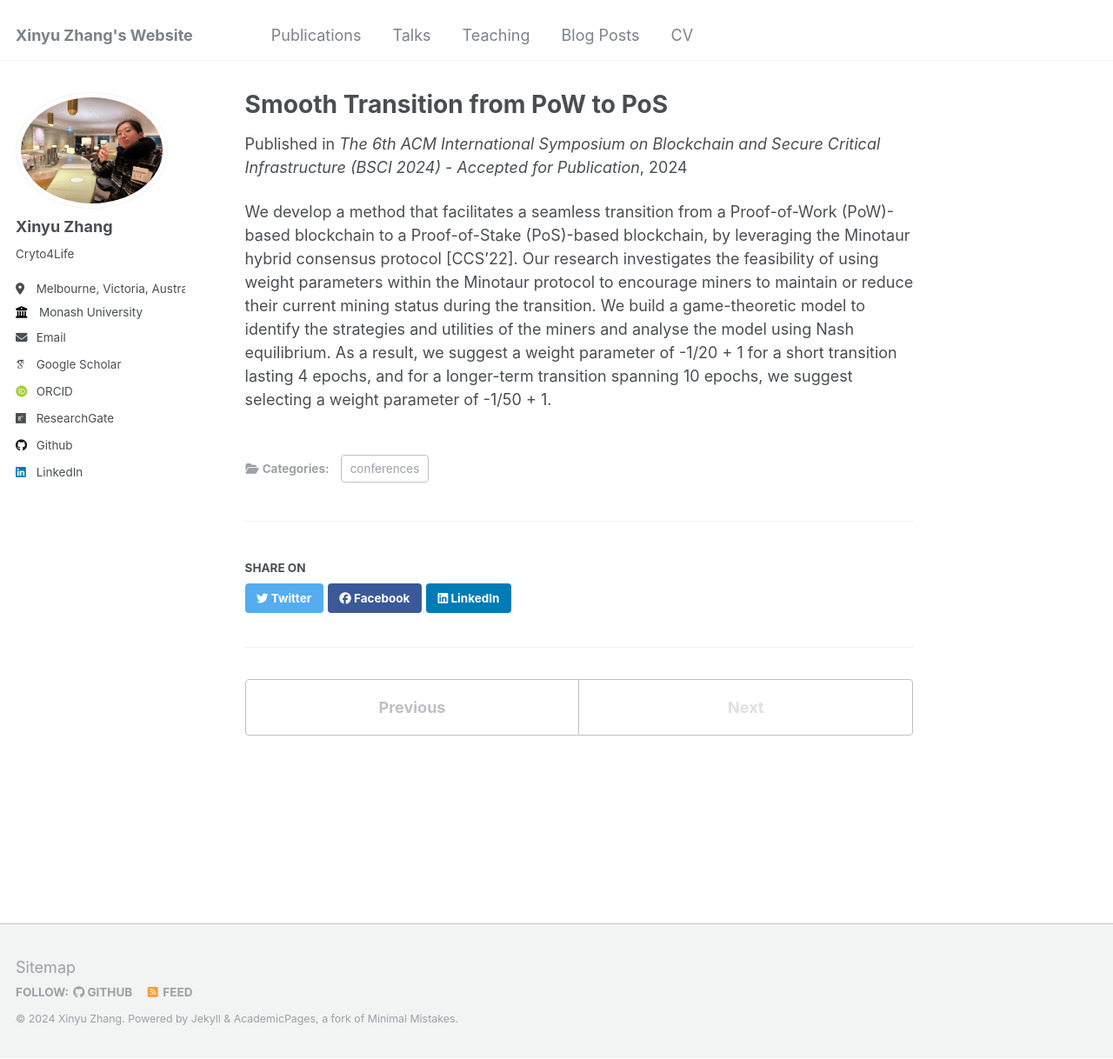
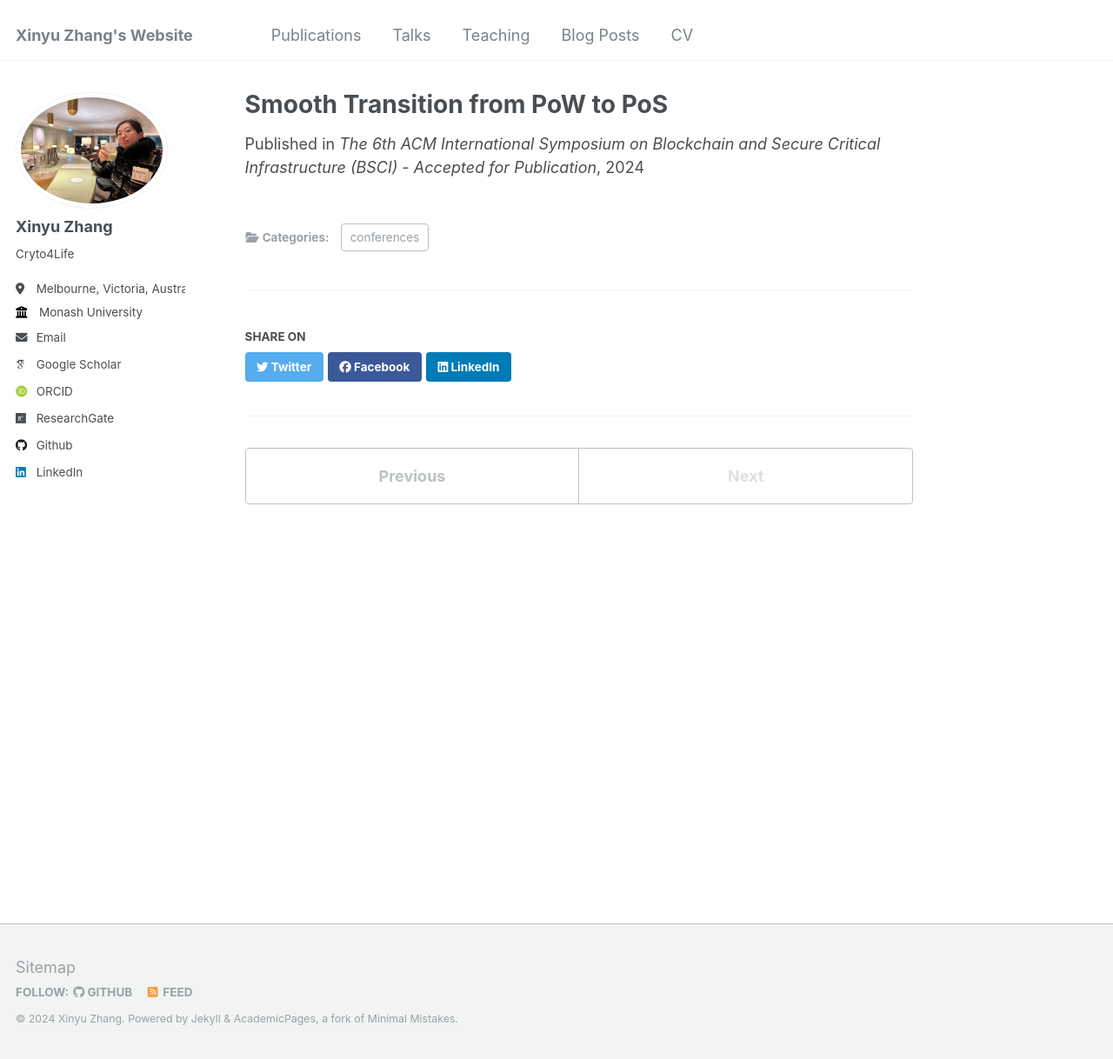
Before and after one commit to cryptome-xyz/cryptome-xyz.github.io, a Jekyll site: the page built from _publications/smooth_transition.md, in a window 1280 px wide and 1218 px high. Shown: the whole window at 87% size. Built offline with Jekyll 4.4.1, drawn with Linux system fonts in a browser that asks for light colours; some web fonts are replaced.

Commit message:
Update smooth_transition.md

```diff
--- a/_publications/smooth_transition.md
+++ b/_publications/smooth_transition.md
@@ -3,9 +3,6 @@
 collection: publications
 category: conferences
 permalink: /publication/smooth_transition
-year: 2024
-venue: 'The 6th ACM International Symposium on Blockchain and Secure Critical Infrastructure (BSCI 2024) - Accepted for Publication'
-Authors: Xinyu Zhang, Runchao Han, Tong Cao, Jiangshan Yu
+date: 2024-07-02
+venue: 'The 6th ACM International Symposium on Blockchain and Secure Critical Infrastructure (BSCI) - Accepted for Publication'
 ---
-
-We develop a method that facilitates a seamless transition from a Proof-of-Work (PoW)-based blockchain to a Proof-of-Stake (PoS)-based blockchain, by leveraging the Minotaur hybrid consensus protocol [CCS'22]. Our research investigates the feasibility of using weight parameters within the Minotaur protocol to encourage miners to maintain or reduce their current mining status during the transition. We build a game-theoretic model to identify the strategies and utilities of the miners and analyse the model using Nash equilibrium. As a result, we suggest a weight parameter of -1/20 + 1 for a short transition lasting 4 epochs, and for a longer-term transition spanning 10 epochs, we suggest selecting a weight parameter of -1/50 + 1.
```
